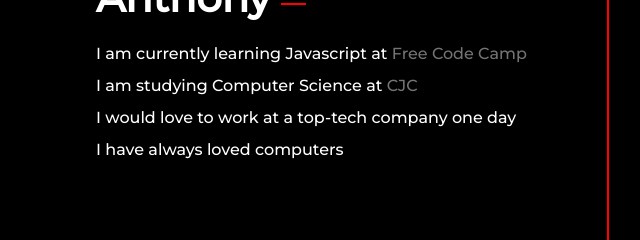
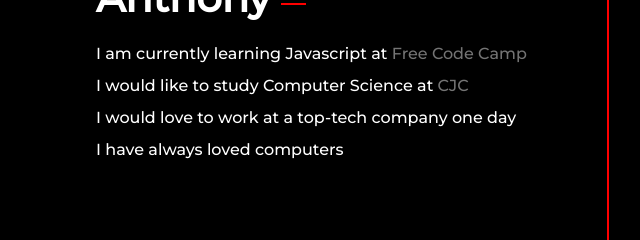
Before and after one commit to AntoCobRamos2003/personalWeb, a plain HTML site: page index.html in a window 1280 px wide. Shown: the part 354-594 px from the top of the page, 32-672 px from the left. Drawn offline with nearby package versions, Linux system fonts and the light colour scheme.

Commit message:
Update index.html

```diff
--- a/index.html
+++ b/index.html
@@ -46,7 +46,7 @@
             >Free Code Camp</a
           >
         </p>
-        <p>I am studying Computer Science at  <a href="http://www.cjc.edu.bz/" target="_blank"
+        <p>I would like to study Computer Science at <a href="http://www.cjc.edu.bz/" target="_blank"
           >CJC</a
         ></p>
         <p>I would love to work at a top-tech company one day</p>
```
